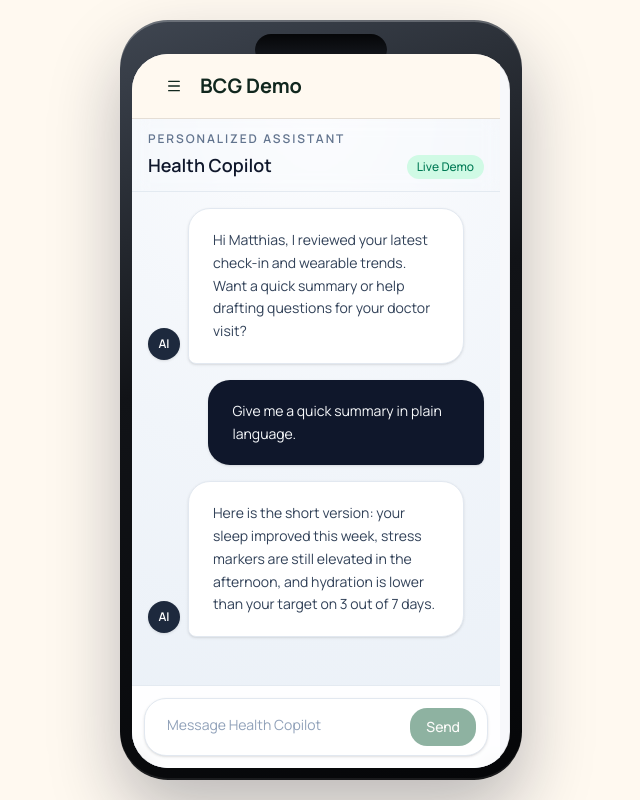
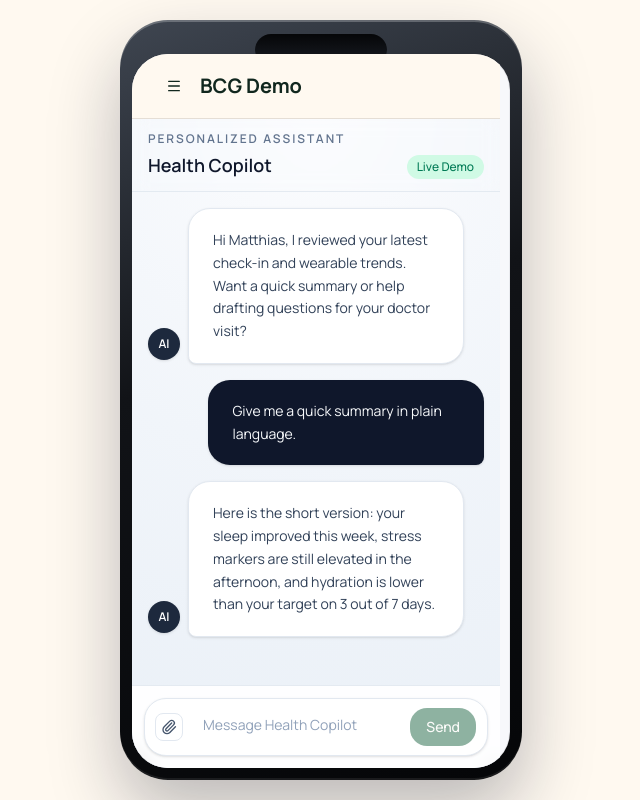
Before and after one commit to DateYourCity/chefftreff-hackathon-2026, a Next.js app: page /chat in a window 1280 px wide. Shown: the whole page, without its empty margins (319-959 px from the left). Built offline with nearby package versions, Linux system fonts and the light colour scheme.

Commit message:
Chat page v1

```diff
--- a/src/app/chat/page.tsx
+++ b/src/app/chat/page.tsx
@@ -1,7 +1,9 @@
 "use client";
 
 import { Button } from "@/components/ui/button";
-import { useEffect, useRef, useState } from "react";
+import { cn } from "@/lib/utils";
+import { Paperclip, X } from "lucide-react";
+import { useEffect, useRef, useState, type ChangeEvent } from "react";
 
 type MessageRole = "assistant" | "user";
 
@@ -9,6 +11,11 @@
     id: string;
     role: MessageRole;
     content: string;
+};
+
+type AttachedFile = {
+    id: string;
+    file: File;
 };
 
 const INITIAL_MESSAGES: Message[] = [
@@ -31,48 +38,132 @@
     },
 ];
 
+function Avatar() {
+    return (
+        <div className="mb-1 flex h-8 w-8 items-center justify-center rounded-full bg-slate-800 text-xs font-semibold text-white shadow-sm">
+            AI
+        </div>
+    );
+}
+
+function MessageBubble({ message }: { message: Message }) {
+    const isUser = message.role === "user";
+
+    return (
+        <div
+            className={cn(
+                "flex items-end gap-2",
+                isUser ? "justify-end" : "justify-start"
+            )}
+        >
+            {!isUser && <Avatar />}
+
+            <div
+                className={cn(
+                    "max-w-[82%] rounded-3xl px-6 py-5 text-sm leading-relaxed shadow-sm",
+                    isUser
+                        ? "rounded-br-md bg-slate-900 text-slate-50"
+                        : "rounded-bl-md border border-slate-200 bg-white text-slate-700"
+                )}
+            >
+                {message.content}
+            </div>
+        </div>
+    );
+}
+
+function TypingIndicator() {
+    return (
+        <div className="flex items-end gap-2">
+            <Avatar />
+            <div className="rounded-3xl rounded-bl-md border border-slate-200 bg-white px-6 py-5 shadow-sm">
+                <div className="flex items-center gap-1.5">
+                    <span className="h-2 w-2 animate-bounce rounded-full bg-slate-400 [animation-delay:0ms]" />
+                    <span className="h-2 w-2 animate-bounce rounded-full bg-slate-400 [animation-delay:120ms]" />
+                    <span className="h-2 w-2 animate-bounce rounded-full bg-slate-400 [animation-delay:240ms]" />
+                </div>
+            </div>
+        </div>
+    );
+}
+
 export default function ChatPage() {
     const [messages, setMessages] = useState<Message[]>(INITIAL_MESSAGES);
     const [text, setText] = useState("");
     const [isTyping, setIsTyping] = useState(false);
-    const feedRef = useRef<HTMLDivElement>(null);
+    const [attachedFiles, setAttachedFiles] = useState<AttachedFile[]>([]);
+
+    const bottomRef = useRef<HTMLDivElement>(null);
+    const textareaRef = useRef<HTMLTextAreaElement>(null);
+    const fileInputRef = useRef<HTMLInputElement>(null);
 
     useEffect(() => {
-        const feed = feedRef.current;
-        if (!feed) {
+        bottomRef.current?.scrollIntoView({ behavior: "smooth" });
+    }, [messages, isTyping]);
+
+    useEffect(() => {
+        const textarea = textareaRef.current;
+        if (!textarea) return;
+
+        textarea.style.height = "0px";
+        textarea.style.height = `${Math.min(textarea.scrollHeight, 144)}px`;
+    }, [text]);
+
+    const handleFilesSelected = (event: ChangeEvent<HTMLInputElement>) => {
+        const files = Array.from(event.target.files ?? []);
+
+        if (files.length === 0) {
             return;
         }
 
-        feed.scrollTo({
-            top: feed.scrollHeight,
-            behavior: "smooth",
-        });
-    }, [messages, isTyping]);
+        setAttachedFiles((current) => [
+            ...current,
+            ...files.map((file) => ({
+                id: `${file.name}-${file.lastModified}-${Math.random()}`,
+                file,
+            })),
+        ]);
 
-    const sendMessage: React.FormEventHandler<HTMLFormElement> = (event) => {
-        event.preventDefault();
+        event.target.value = "";
+    };
+
+    const removeAttachedFile = (id: string) => {
+        setAttachedFiles((current) => current.filter((item) => item.id !== id));
+    };
+
+    const sendMessage = () => {
         const trimmed = text.trim();
+        const fileCount = attachedFiles.length;
 
-        if (!trimmed || isTyping) {
+        if ((!trimmed && fileCount === 0) || isTyping) {
             return;
         }
+
+        const attachmentSummary =
+            fileCount > 0
+                ? ` Attached ${fileCount} file${fileCount === 1 ? "" : "s"}: ${attachedFiles
+                    .map((item) => item.file.name)
+                    .join(", ")}.`
+                : "";
 
         const userMessage: Message = {
             id: `u-${Date.now()}`,
             role: "user",
-            content: trimmed,
+            content: trimmed ? `${trimmed}${attachmentSummary}` : `Uploaded${attachmentSummary}`,
         };
 
         setMessages((current) => [...current, userMessage]);
         setText("");
+        setAttachedFiles([]);
         setIsTyping(true);
 
         window.setTimeout(() => {
             const assistantMessage: Message = {
                 id: `a-${Date.now()}`,
                 role: "assistant",
-                content:
-                    "I can help with that. For this demo, I can summarize trends, suggest next actions, and draft a doctor-ready note from your data.",
+                content: fileCount
+                    ? "I can see the files you attached. For this demo, I can summarize them, extract key points, or help turn them into a doctor-ready note."
+                    : "I can help with that. For this demo, I can summarize trends, suggest next actions, and draft a doctor-ready note from your data.",
             };
 
             setMessages((current) => [...current, assistantMessage]);
@@ -82,7 +173,7 @@
 
     return (
         <div className="relative flex h-full min-h-0 flex-col bg-[radial-gradient(circle_at_top,#fbfcfe_0%,#f1f5fa_50%,#eaf0f7_100%)]">
-            <div className="border-b border-slate-200/90 px-4 py-3 backdrop-blur-sm">
+            <header className="border-b border-slate-200/90 px-4 py-3 backdrop-blur-sm">
                 <p className="text-xs font-semibold uppercase tracking-[0.16em] text-slate-500">
                     Personalized Assistant
                 </p>
@@ -92,70 +183,76 @@
                         Live Demo
                     </span>
                 </div>
-            </div>
+            </header>
 
-            <div
-                ref={feedRef}
+            <main
                 className="flex-1 space-y-4 overflow-y-auto px-4 py-4 pb-34"
                 aria-live="polite"
             >
-                {messages.map((message) => {
-                    const isUser = message.role === "user";
+                {messages.map((message) => (
+                    <MessageBubble key={message.id} message={message} />
+                ))}
 
-                    return (
+                {isTyping && <TypingIndicator />}
+
+                <div ref={bottomRef} />
+            </main>
+
+            <form
+                onSubmit={(event) => {
+                    event.preventDefault();
+                    sendMessage();
+                }}
+                className="absolute inset-x-0 bottom-0 border-t border-slate-200/90 bg-white/92 px-3 pb-[calc(env(safe-area-inset-bottom)+0.75rem)] pt-3 backdrop-blur"
+            >
+                <div className="mx-auto flex max-w-xl flex-col gap-2">
+                    {attachedFiles.length > 0 && (
+                        <div className="flex flex-wrap gap-2 px-1">
+                            {attachedFiles.map(({ id, file }) => (
                                 <div
-                            key={message.id}
-                            className={`flex items-end gap-2 ${isUser ? "justify-end" : "justify-start"}`}
+                                    key={id}
+                                    className="flex max-w-full items-center gap-2 rounded-full border border-slate-200 bg-slate-50 px-3 py-1.5 text-xs text-slate-600"
                                 >
-                            {!isUser && (
-                                <div className="mb-1 flex h-8 w-8 items-center justify-center rounded-full bg-slate-800 text-xs font-semibold text-white shadow-sm">
-                                    AI
+                                    <span className="max-w-[11rem] truncate">{file.name}</span>
+                                    <button
+                                        type="button"
+                                        onClick={() => removeAttachedFile(id)}
+                                        className="inline-flex h-4 w-4 items-center justify-center rounded-full text-slate-400 transition hover:bg-slate-200 hover:text-slate-700"
+                                        aria-label={`Remove ${file.name}`}
+                                    >
+                                        <X className="h-3 w-3" />
+                                    </button>
+                                </div>
+                            ))}
                         </div>
                     )}
 
-                            <div
-                                className={`max-w-[82%] rounded-3xl px-6 py-5 text-sm leading-relaxed shadow-sm ${isUser
-                                    ? "rounded-br-md bg-slate-900 text-slate-50"
-                                    : "rounded-bl-md border border-slate-200 bg-white text-slate-700"
-                                    }`}
+                    <div className="flex items-end gap-2 rounded-3xl border border-slate-200 bg-white px-2.5 py-2 shadow-sm">
+                        <input
+                            ref={fileInputRef}
+                            type="file"
+                            multiple
+                            className="hidden"
+                            onChange={handleFilesSelected}
+                        />
+                        <Button
+                            type="button"
+                            variant="outline"
+                            size="icon-sm"
+                            onClick={() => fileInputRef.current?.click()}
+                            className="shrink-0 self-center border-slate-200 bg-white text-slate-600 hover:bg-slate-50"
+                            aria-label="Upload files"
                         >
-                                {message.content}
-                            </div>
-                        </div>
-                    );
-                })}
-
-                {isTyping && (
-                    <div className="flex items-end gap-2">
-                        <div className="mb-1 flex h-8 w-8 items-center justify-center rounded-full bg-slate-800 text-xs font-semibold text-white shadow-sm">
-                            AI
-                        </div>
-                        <div className="rounded-3xl rounded-bl-md border border-slate-200 bg-white px-6 py-5 shadow-sm">
-                            <div className="flex items-center gap-1.5">
-                                <span className="h-2 w-2 animate-bounce rounded-full bg-slate-400 [animation-delay:0ms]" />
-                                <span className="h-2 w-2 animate-bounce rounded-full bg-slate-400 [animation-delay:120ms]" />
-                                <span className="h-2 w-2 animate-bounce rounded-full bg-slate-400 [animation-delay:240ms]" />
-                            </div>
-                        </div>
-                    </div>
-                )}
-            </div>
-
-            <form
-                onSubmit={sendMessage}
-                className="absolute inset-x-0 bottom-0 border-t border-slate-200/90 bg-white/92 px-3 pb-[calc(env(safe-area-inset-bottom)+0.75rem)] pt-3 backdrop-blur"
-            >
-                <div className="mx-auto flex max-w-xl items-end gap-2 rounded-3xl border border-slate-200 bg-white px-2.5 py-2 shadow-sm">
+                            <Paperclip className="h-4 w-4" />
+                        </Button>
                         <textarea
+                            ref={textareaRef}
                             value={text}
                             onChange={(event) => setText(event.target.value)}
                             onKeyDown={(event) => {
                                 if (event.key === "Enter" && !event.shiftKey) {
                                     event.preventDefault();
-                                const form = event.currentTarget.form;
-                                if (form) {
-                                    form.requestSubmit();
-                                }
+                                    sendMessage();
                                 }
                             }}
                             rows={1}
@@ -164,12 +261,13 @@
                         />
                         <Button
                             type="submit"
-                        disabled={!text.trim() || isTyping}
+                            disabled={(!text.trim() && attachedFiles.length === 0) || isTyping}
                             className="h-10 rounded-2xl px-4 text-sm"
                         >
                             Send
                         </Button>
                     </div>
+                </div>
             </form>
         </div>
     );
```
Lines whose indentation alone changed are shown as unchanged.
